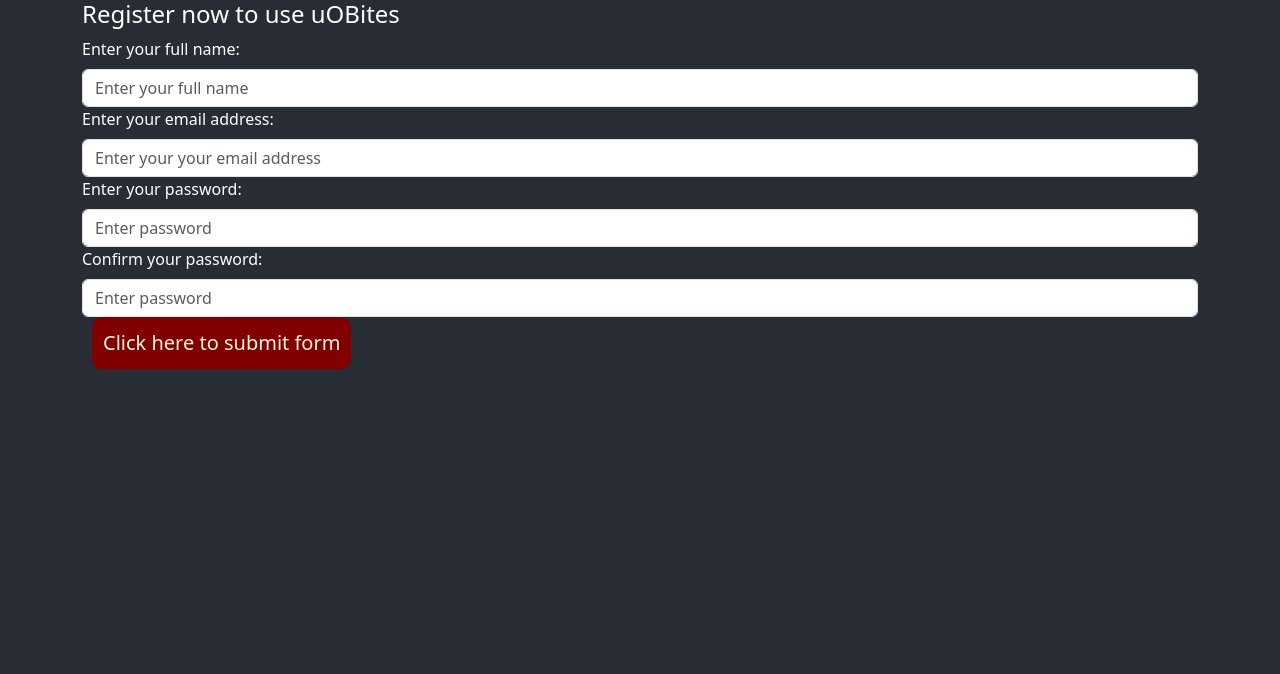
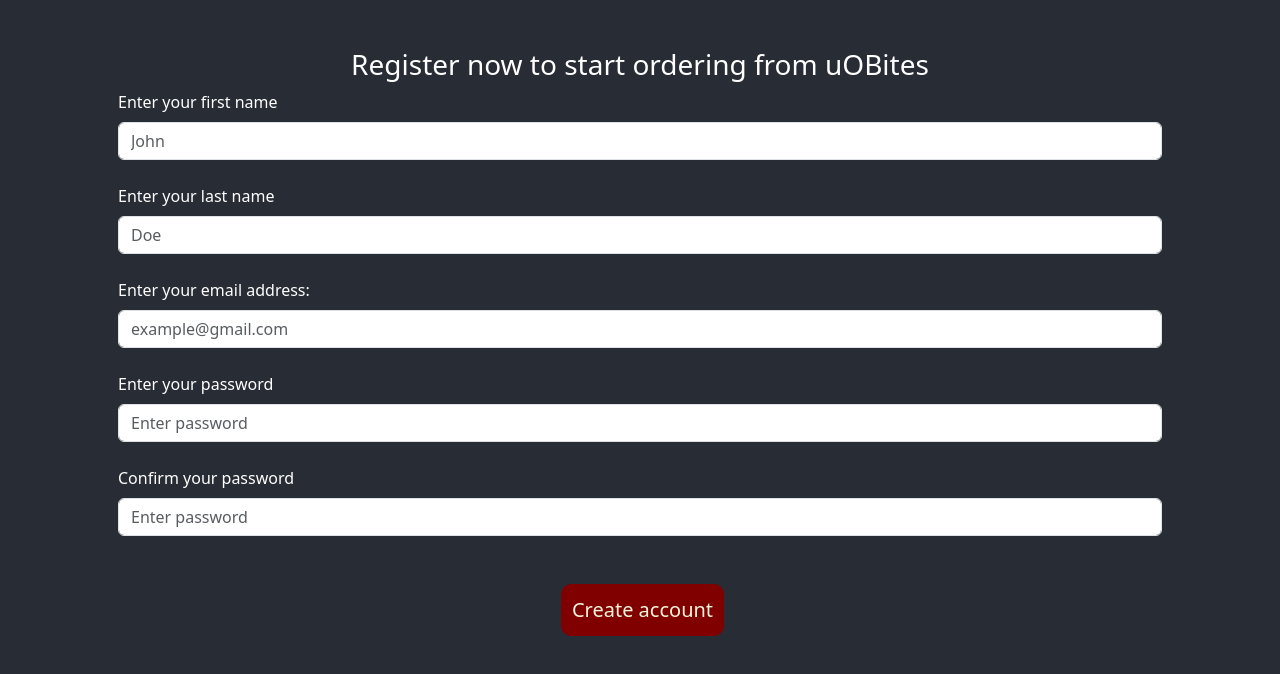
Before and after one commit to kienmarkdo/uOBites, a React (Create React App) app in the folder frontend/: page /registration in a window 1280 px wide. Shown: the top 674 px of the page. Built offline with nearby package versions, Linux system fonts and the light colour scheme.

Commit message:
Implemented functionality of registration

```diff
--- a/frontend/public/index.html
+++ b/frontend/public/index.html
@@ -12,7 +12,7 @@
       manifest.json provides metadata used when your web app is installed on a
       user's mobile device or desktop. See https://developers.google.com/web/fundamentals/web-app-manifest/
     -->
-    <link rel="manifest" href="%PUBLIC_URL%/manifest.json" />
+    <!-- <link rel="manifest" href="%PUBLIC_URL%/manifest.json" /> commented this out because it was throwing an error for idk what reason -->
     <!--
       Notice the use of %PUBLIC_URL% in the tags above.
       It will be replaced with the URL of the `public` folder during the build.
--- a/frontend/src/screens/RegistrationPage.tsx
+++ b/frontend/src/screens/RegistrationPage.tsx
@@ -1,36 +1,91 @@
-import React from "react";
+import React, { ChangeEvent, useState } from "react";
 import 'bootstrap/dist/css/bootstrap.css';
 import Form from 'react-bootstrap/Form';
 import Button from 'react-bootstrap/Button';
 import '../styles.scss';
-// not done
+
 const RegistrationPage = () => {
 
+    const [firstName, setFirstName] = useState<string>("");
+    const [lastName, setLastName] = useState<string>("");
+    const [email, setEmail] = useState<string>("");
+    const [password1, setPassword1] = useState<string>("");
+    const [password2, setPassword2] = useState<string>("");
+    const [isEmailValid, setIsEmailValid] = useState<boolean>(true);
+    const [doesPasswordMatch, setDoesPasswordMatch] = useState<boolean>(true);
+    const [isValidAccount, setIsValidAccount] = useState<boolean>(false);
+
+    const handleAndValidateEmail = (event: ChangeEvent<HTMLInputElement>) => {
+
+        const emailInput = event.target.value;
+        setEmail(emailInput);
+
+        const emailRegex = /^[^\s@]+@[^\s@]+\.[^\s@]+$/;
+        setIsEmailValid(emailRegex.test(emailInput));
+    }
+
+    const handleAndValidatePassword = (event: ChangeEvent<HTMLInputElement>) => {
+        const id = event.target.id;
+        const password = event.target.value;
+        if (id === "password1") {
+            setPassword1(password);
+            setDoesPasswordMatch(password === password2);
+        } else if (id === "password2") {
+            setPassword2(password);
+            setDoesPasswordMatch(password1 === password);
+        }
+    }
+
+    const handleSubmit = (event: React.FormEvent<HTMLFormElement>) => {
+        event.preventDefault();
+        console.log(firstName);
+        console.log(lastName);
+        console.log(email);
+        console.log(password1);
+        console.log(password2);
+
+        setIsValidAccount(isEmailValid && doesPasswordMatch);
+
+        if (isEmailValid && doesPasswordMatch) {
+            console.log("Creating account in DB")
+        }
+        //more code afer this line when backend is implemented
+    }
+
     return (
-        <div className="container">
-        <h4>Register now to use uOBites</h4>
-            <Form>
-                <Form.Group>
-                    <Form.Label>Enter your full name:</Form.Label>
-                    <Form.Control type="text" placeholder="Enter your full name" />
+        <>
+            <Form className="container p-5" onSubmit={handleSubmit}>
+                <h3 className="text-center">Register now to start ordering from uOBites</h3>
+                <Form.Group className="mt-2 mb-4">
+                    <Form.Label>Enter your first name</Form.Label>
+                    <Form.Control required id="firstName" type="text" placeholder="John" value={firstName} onChange={(event) => setFirstName(event.target.value)}/>
                 </Form.Group>
-                <Form.Group>
+                <Form.Group className="mt-2 mb-4">
+                    <Form.Label>Enter your last name</Form.Label>
+                    <Form.Control required id="lastName" type="text" placeholder="Doe" value={lastName} onChange={(event) => setLastName(event.target.value)} />
+                </Form.Group>
+                <Form.Group className="mt-2 mb-4">
                     <Form.Label>Enter your email address:</Form.Label>
-                    <Form.Control type="email" placeholder="Enter your your email address" />
+                    <Form.Control required id="email" type="email" placeholder="example@gmail.com" value={email} onChange={handleAndValidateEmail} />
+                    {!isEmailValid && <small className="text-danger">Please enter a valid email address.</small>}
                 </Form.Group>
-                <Form.Group>
-                    <Form.Label>Enter your password:</Form.Label>
-                    <Form.Control type="password" placeholder="Enter password" />
+                <Form.Group className="mt-2 mb-4">
+                    <Form.Label>Enter your password</Form.Label>
+                    <Form.Control required id="password1" type="password" placeholder="Enter password" value={password1} onChange={handleAndValidatePassword} />
                 </Form.Group>
-                <Form.Group>
-                    <Form.Label>Confirm your password:</Form.Label>
-                    <Form.Control type="password" placeholder="Enter password" />
+                <Form.Group className="mt-2 mb-4">
+                    <Form.Label>Confirm your password</Form.Label>
+                    <Form.Control required id="password2" type="password" placeholder="Enter password" value={password2} onChange={handleAndValidatePassword} />
+                    {!doesPasswordMatch && <small className="text-danger">Passwords do not match</small>}
                 </Form.Group>
-                <Button className="uottawa-btn" type="submit">
-                    Click here to submit form
-                </Button>
+                <div className="text-center">
+                    <Button className="uottawa-btn mt-4" type="submit">
+                        Create account
+                    </Button>
+                </div>
+                {isValidAccount && <h3>Successful created account!</h3>}
             </Form>
-        </div>
+        </>
     )
 }
 
--- a/frontend/src/styles.scss
+++ b/frontend/src/styles.scss
@@ -1,8 +1,3 @@
-.container {
-  // height: 100vh;
-  color: white;
-}
-
 .landing-header {
   height: 30%;
   padding-top:10px;
```
